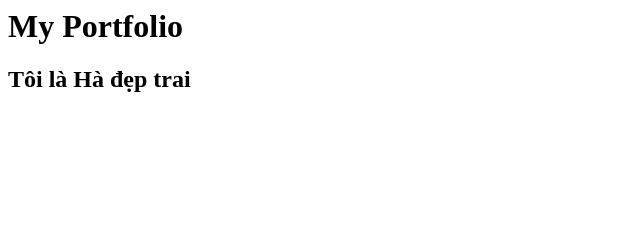
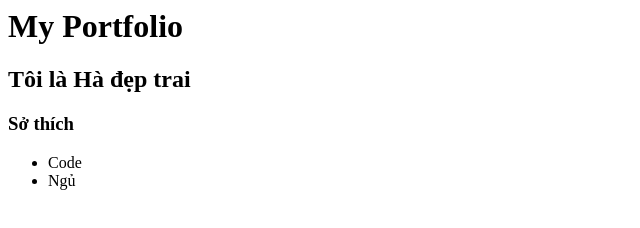
Before and after one commit to HoangHa005/HoangHa005.github.io, a plain HTML site: page index.html in a window 1280 px wide. Shown: the whole page, without its empty margins (0-640 px from the left). Drawn offline with Linux system fonts and the light colour scheme.

Commit message:
Thêm sở thích vào CV

```diff
--- a/index.html
+++ b/index.html
@@ -1,2 +1,4 @@
 <h1> My Portfolio </h1>
 <h2> Tôi là Hà đẹp trai </h2>
+<h3> Sở thích </h3>
+<ul><li>Code</li><li>Ngủ</li></ul>
```
